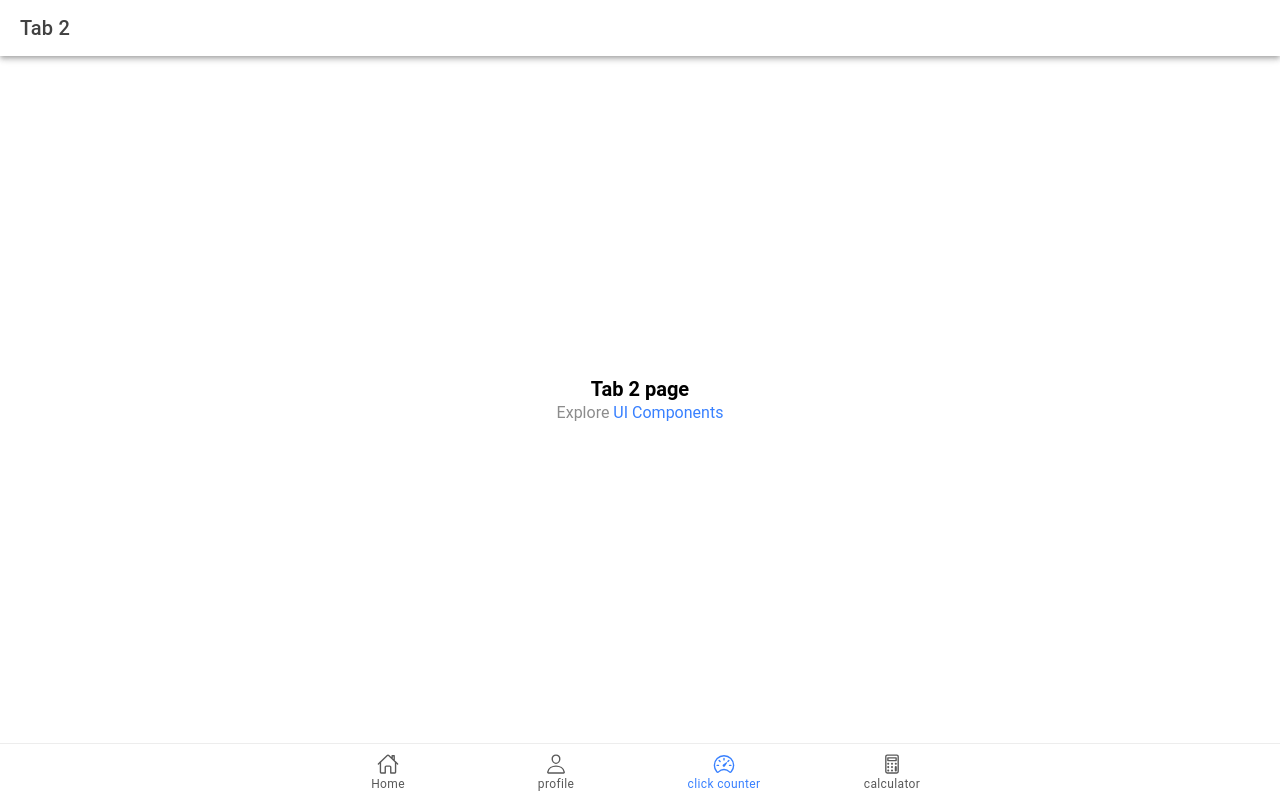
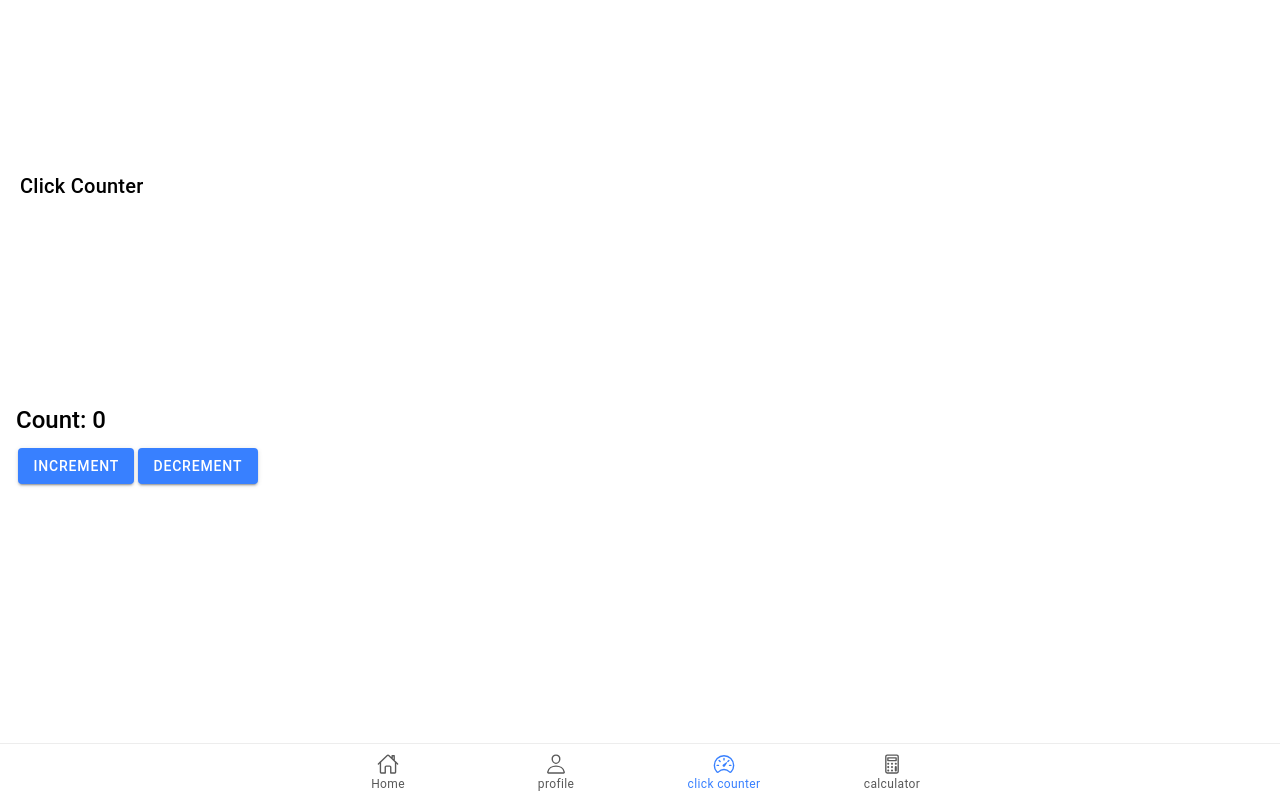
Before and after one commit to marychristorrentirasy/ionic-t-sy, a React (Vite) app: page /tab2 in a window 1280 px wide. Built offline with nearby package versions, Linux system fonts and the light colour scheme.

Commit message:
added clickcounter

```diff
--- a/src/pages/Tab2.tsx
+++ b/src/pages/Tab2.tsx
@@ -1,22 +1,25 @@
-import { IonContent, IonHeader, IonPage, IonTitle, IonToolbar } from '@ionic/react';
-import ExploreContainer from '../components/ExploreContainer';
-import './Tab2.css';
+// pages/ClickCounter.tsx
+import React, { useState } from 'react';
+import { IonContent, IonButton, IonPage, IonTitle } from '@ionic/react';
 
 const Tab2: React.FC = () => {
+  const [count, setCount] = useState(0);
+
+  const increment = () => {
+    setCount(count + 1);
+  };
+
+  const decrement = () => {
+    setCount(count - 1);
+  };
+
   return (
     <IonPage>
-      <IonHeader>
-        <IonToolbar>
-          <IonTitle>Tab 2</IonTitle>
-        </IonToolbar>
-      </IonHeader>
-      <IonContent fullscreen>
-        <IonHeader collapse="condense">
-          <IonToolbar>
-            <IonTitle size="large">Tab 2</IonTitle>
-          </IonToolbar>
-        </IonHeader>
-        <ExploreContainer name="Tab 2 page" />
+      <IonTitle>Click Counter</IonTitle>
+      <IonContent className="ion-padding">
+        <h2>Count: {count}</h2>
+        <IonButton onClick={increment}>Increment</IonButton>
+        <IonButton onClick={decrement}>Decrement</IonButton>
       </IonContent>
     </IonPage>
   );
```
